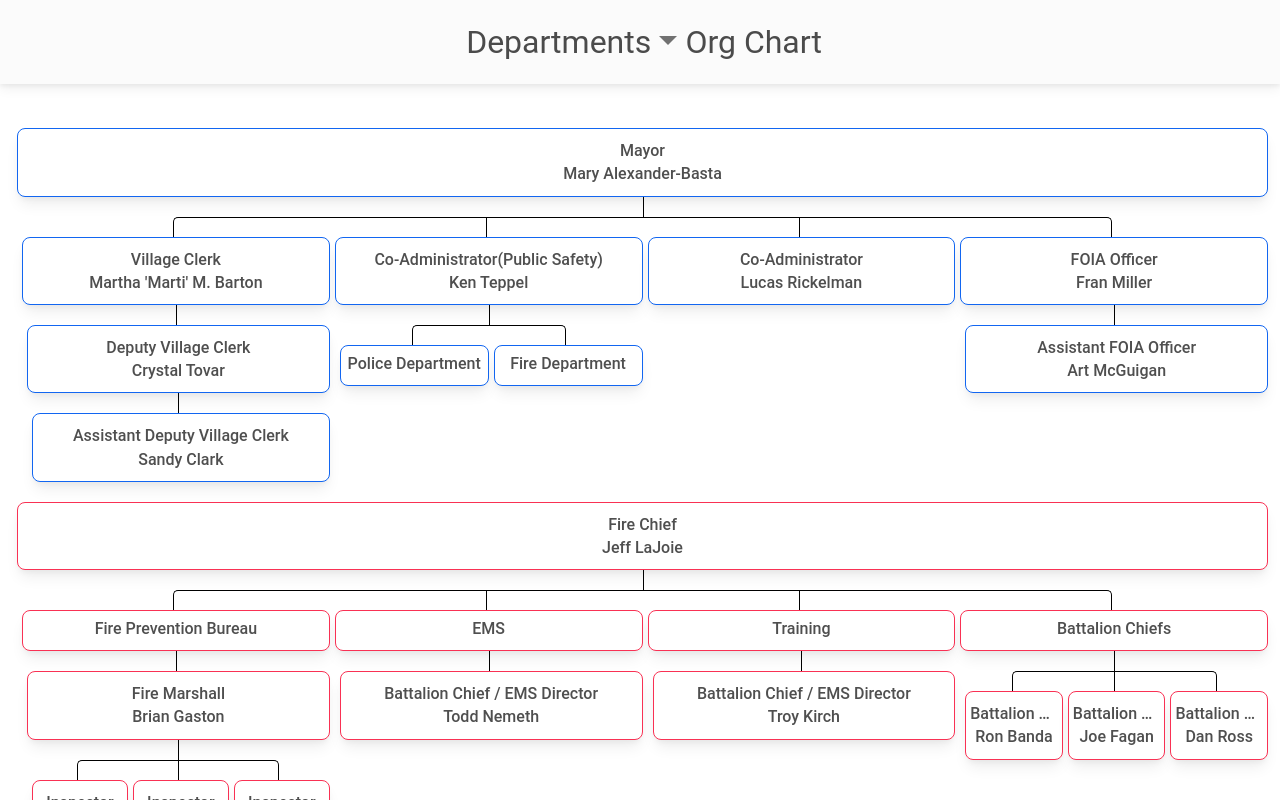
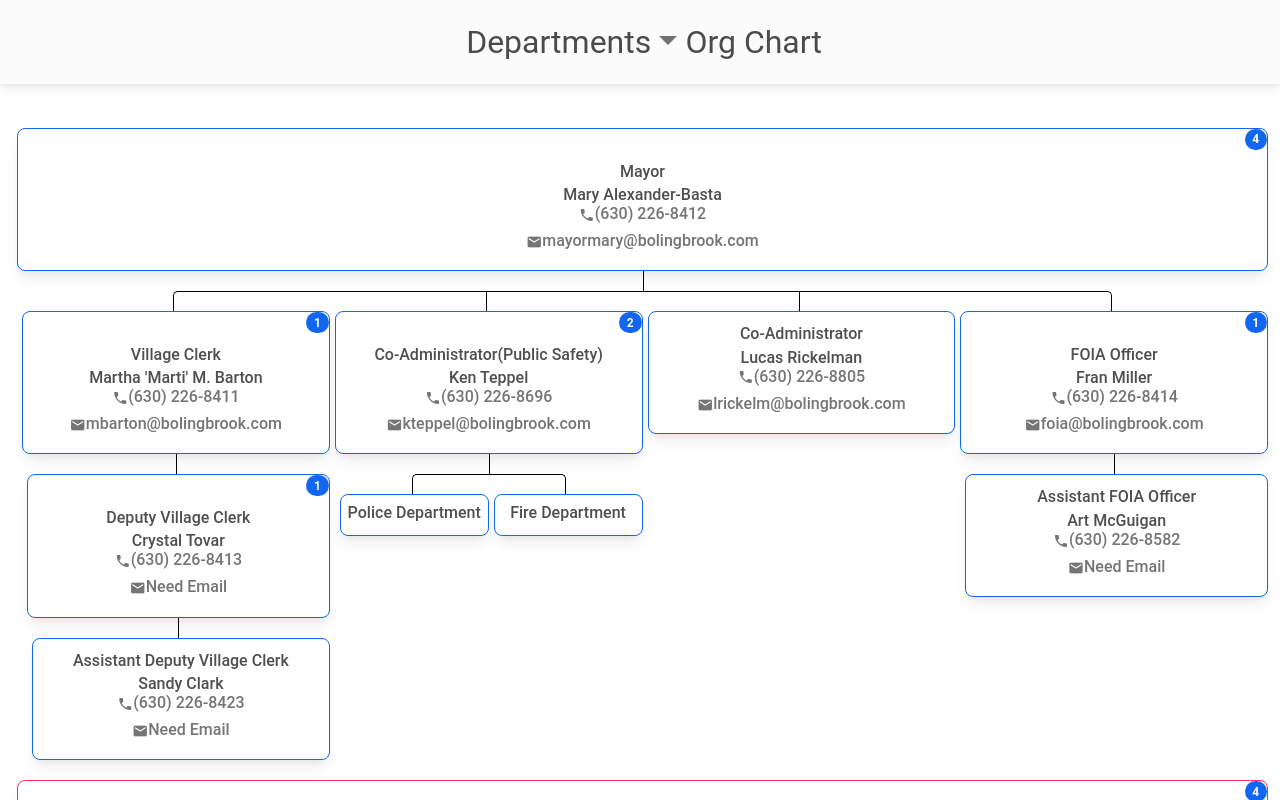
Before and after one commit to ruizray/react-vob, a React (Create React App) app: page /#/OrgChart in a window 1280 px wide. Shown: the top 800 px of the page. Built offline with nearby package versions, Linux system fonts and the light colour scheme.

Commit message:
Small changes

```diff
--- a/src/OrgChart/OrgChart.jsx
+++ b/src/OrgChart/OrgChart.jsx
@@ -11,12 +11,18 @@ const OrgChart = () => {
 		console.log(border);
 
 		if (child.children) {
-			const childrenCount = child.children.length;
+			var childrenCount = child.children.length;
 			const size = 12 / childrenCount;
 			return (
 				<Row className='tree-root   text-center mx-0 w-100'>
 					{child.children.map((temp) => {
-						console.log(temp);
+						if(temp.children){
+							var childrenCount2 = temp.children.length
+							console.log(temp, temp.children.length);
+						}else{
+
+						}
+
 						var tempName = temp.id;
 						var id = "#" + tempName;
 						const level = "tree-child mx-0 level-" + temp.level;
@@ -29,7 +35,8 @@ const OrgChart = () => {
 									aria-expanded='true'
 									aria-controls={tempName}
 									className=''>
-									<ContactInformation type='2' borderColor={border} person={temp}></ContactInformation>
+									<ContactInformation type='2' borderColor={border} person={temp} childrenCount={childrenCount2}></ContactInformation>
+
 								</div>
 								<div id={tempName} className='collapse show'>
 									{handleChildren(temp, border)}
--- a/src/components/ContactInformation.jsx
+++ b/src/components/ContactInformation.jsx
@@ -7,35 +7,43 @@ const ContactInformation = (props) => {
 	if (props.type === "2") {
 		return (
 			<>
-				<Card className={props.borderColor ? props.borderColor + "  border  " : "   border"}>
+				<Card className={props.borderColor ? props.borderColor + " border" : "   border"}>
 					{props.person && (
+						<>{props.childrenCount && (<span className='badge bg-primary rounded-pill float-end align-self-end'>{props.childrenCount}</span>)}
+
 							<CardBody className='p-1 my-2 h-100 '>
+
 								{title && (
-								<CardTitle className="text-truncate" tag={"h6"}>
+									<CardTitle className='text-truncate' tag={"h6"}>
 										{title}
 									</CardTitle>
 								)}
 								{name && (
-								<CardSubtitle tag='h6' className=''>
+									<CardSubtitle tag='h6' >
 										{name}
 									</CardSubtitle>
 								)}
 
-							{/* {phone && <h6 className='mb-2 text-muted'>
+								{phone && (
+									<h6 className='mb-2 text-muted'>
 										<i style={{ verticalAlign: "middle", fontSize: "inherit" }} className=' material-icons  text-center'>
 											phone
 										</i>
 										{phone}
-						</h6>}
+									</h6>
+								)}
 
-						{email && <h6 className='mb-2 text-muted text-truncate'>
+								{email && (
+									<h6 className='mb-2 text-muted text-truncate'>
 										<i style={{ verticalAlign: "middle", fontSize: "inherit" }} className=' material-icons  text-center'>
 											mail
 										</i>
 										{email}
-						</h6>} */}
+									</h6>
+								)}
 								{props.children}
 							</CardBody>
+						</>
 					)}
 				</Card>
 			</>
```
Lines whose indentation alone changed are shown as unchanged.
